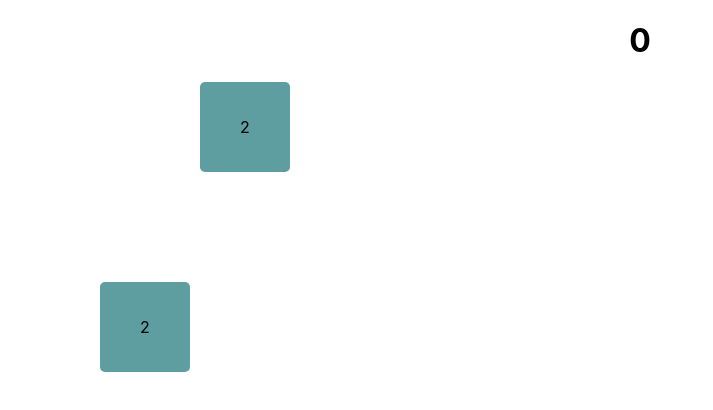
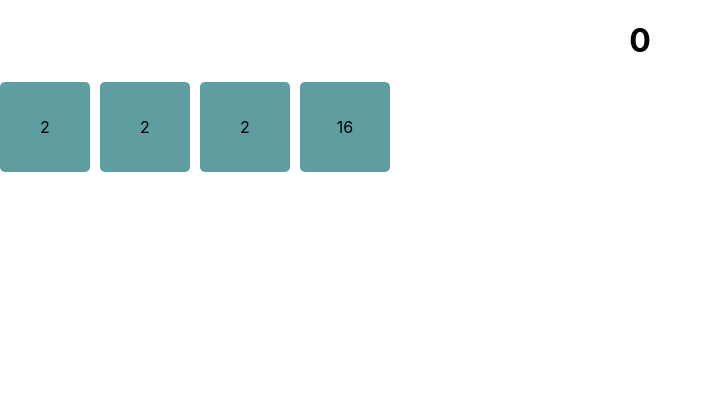
Before and after one commit to rnmalone/2048, a React app: page / in a window 1280 px wide. Shown: the top 410 px of the page, without its empty margins (0-713 px from the left). Built offline with nearby package versions, Linux system fonts and the light colour scheme.

Commit message:
fix: logic error

```diff
--- a/src/App.tsx
+++ b/src/App.tsx
@@ -15,41 +15,41 @@ function App() {
   };
   const [score, setScore] = useState<number>(0);
   const [gridSize, setGridSize] = useState(4);
-  const [tiles, setTiles] = useState<ITile[]>(startGame());
-  // const [tiles, setTiles] = useState<ITile[]>([
-  //   {
-  //     id: '1',
-  //     value: 16,
-  //     coord: {
-  //       y: 0,
-  //       x: 0
-  //     }
-  //   },
-  //   {
-  //     id: '2',
-  //     value: 16,
-  //     coord: {
-  //       y: 0,
-  //       x: 1
-  //     }
-  //   },
-  //   {
-  //     id: '3',
-  //     value: 16,
-  //     coord: {
-  //       y: 0,
-  //       x: 2
-  //     }
-  //   },
-  //   {
-  //     id: '4',
-  //     value: 16,
-  //     coord: {
-  //       y: 0,
-  //       x: 3
-  //     }
-  //   }
-  // ]);
+  // const [tiles, setTiles] = useState<ITile[]>(startGame());
+  const [tiles, setTiles] = useState<ITile[]>([
+    {
+      id: '1',
+      value: 2,
+      coord: {
+        y: 0,
+        x: 0
+      }
+    },
+    {
+      id: '2',
+      value: 2,
+      coord: {
+        y: 0,
+        x: 1
+      }
+    },
+    {
+      id: '3',
+      value: 2,
+      coord: {
+        y: 0,
+        x: 2
+      }
+    },
+    {
+      id: '4',
+      value: 16,
+      coord: {
+        y: 0,
+        x: 3
+      }
+    }
+  ]);
 
 
   const onKeyDown = (event: KeyboardEvent<HTMLDivElement>) => {
--- a/src/lib/move.ts
+++ b/src/lib/move.ts
@@ -24,7 +24,7 @@ export default function move(direction: Direction, grid: ITile[]) {
                 // The next tile has the same value so merged them
                 if (arr[i + 1]?.value === item.value) {
                     // The 2nd relative tile is the same so the next tile will merge with that
-                    if(arr[i + 2]?.value === item.value && arr[i + 2]?.value !== item.value) {
+                    if(arr[i + 2]?.value === item.value && arr[i + 3]?.value !== item.value) {
                         return [...a, item]
                     }
 
@@ -40,7 +40,8 @@ export default function move(direction: Direction, grid: ITile[]) {
                         value: newValue
                     }
                 ]
-            }
+            };
+
             const reducedSet = direction === Direction.Up || direction === Direction.Left ?
                 [...set].reverse().reduce(reduceSet, []) :
                 [...set].reduce(reduceSet, []);
@@ -51,7 +52,7 @@ export default function move(direction: Direction, grid: ITile[]) {
                     ...item.coord,
                     [positionKey]: direction === Direction.Down || direction === Direction.Right ? (4 - arr.length) + i : i
                 }
-            })
+            });
 
             const shifted = direction === Direction.Up || direction === Direction.Left ? reducedSet.reverse().map(shift) : reducedSet.map(shift)
 
```
